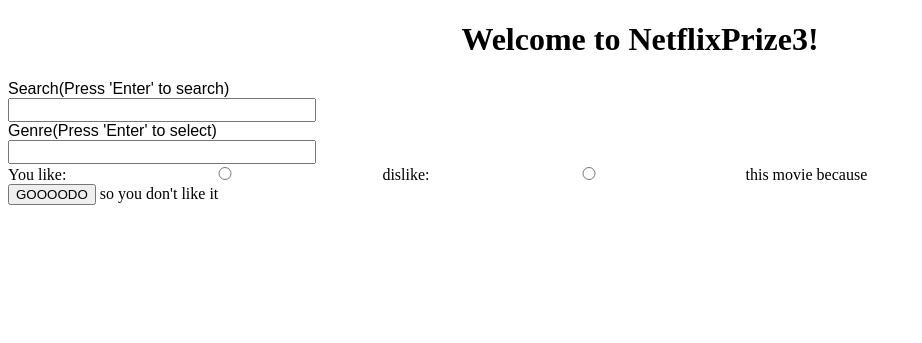
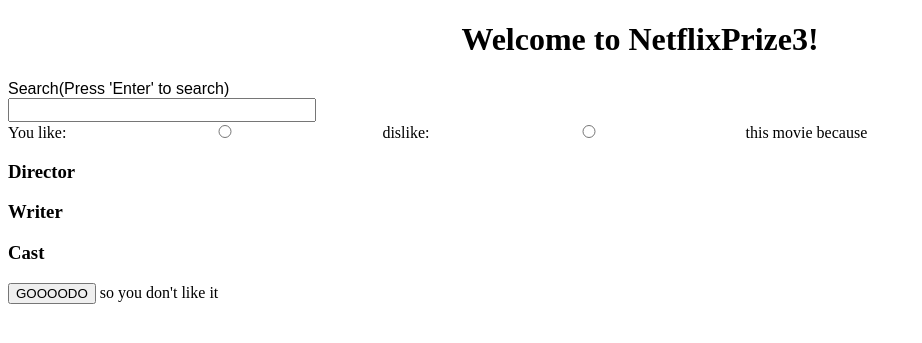
Before and after one commit to DYBCyrus/MovieRec_UserInterface, a Django app: page /feedback in a window 1280 px wide. Shown: the top 343 px of the page, without its empty margins (0-922 px from the left). Run offline with Django 3.2, Linux system fonts and the light colour scheme; some libraries are stand-ins or nearby versions.

Commit message:
director/writer/cast checkbox finish

```diff
--- a/NetflixPrize3/templates/home.html
+++ b/NetflixPrize3/templates/home.html
@@ -26,19 +26,17 @@
             });
         </script>
 
-        <script type="text/javascript">
-            if(ge){
-            var ge = {{ genres|safe }};
-            $(function() {
-                $("#genre").autocomplete({
-                    source: ge,
-                    minLength: 0,
-                    autoFocus: true,
-                    classes: {
-                        "ui-autocomplete": "highlight"
-                    },
-                });
-            });
+        <script>
+            function feature_box(key,div_id) {
+                var dir = {{ movieData | safe }}[key];
+                var i;
+                var text = document.getElementById(div_id).innerHTML
+                for(i = 0; i < dir.length; i++){
+                    text = text + dir[i];
+                    text = text + "<input type=\"checkbox\" name=\"dir"
+                    text = text + i + " value=\"d_" + dir[i] + "\"><br>"
+                }
+                document.getElementById(div_id).innerHTML = text;
             }
         </script>
 
@@ -76,28 +74,12 @@
             </form>
         </div>
 
-        <div class="ui-widget">
-            <label for="genre"> Genre(Press 'Enter' to select) </label>
-            <form method="post">
-                {% csrf_token %}
-                <input type="text" id="genre" name="genre">
-            </form>
-        </div>
-
         <!-- <div id="features">
         </div> -->
         {% if titleInvalid is not None %}
 
         <div>
             Title Invalid!
-        </div>
-
-        {% endif %}
-
-        {% if movieData is not None %}
-
-        <div>
-            {{movieData}}
         </div>
 
         {% endif %}
@@ -113,19 +95,22 @@
             <span> this movie because </span>
 
             <div id="directors">
+                <h3>Director</h3>
             </div>
+
+            <div id="writers">
+                <h3>Writer</h3>
+            </div>
+
+            <div id="casts">
+                <h3>Cast</h3>
+            </div>
+
             {% if movieData is not None %}
             <script type="text/javascript">
-                var dir = {{ movieData | safe }}.directors_names;
-                alert(dir[0])
-                var i;
-                var text = ""
-                for(i = 0; i < dir.length; i++){
-                    text = text + dir[i];
-                    text = text + "<input type=\"checkbox\" name=\"dir"
-                    text = text + i + " value=\"d_" + dir[i] + "\"><br>"
-                }
-                document.getElementById("directors").innerHTML = text;
+                feature_box("directors_names","directors");
+                feature_box("writers_names","writers");
+                feature_box("cast_name","casts");
             </script>
             {% endif %}
 
```
